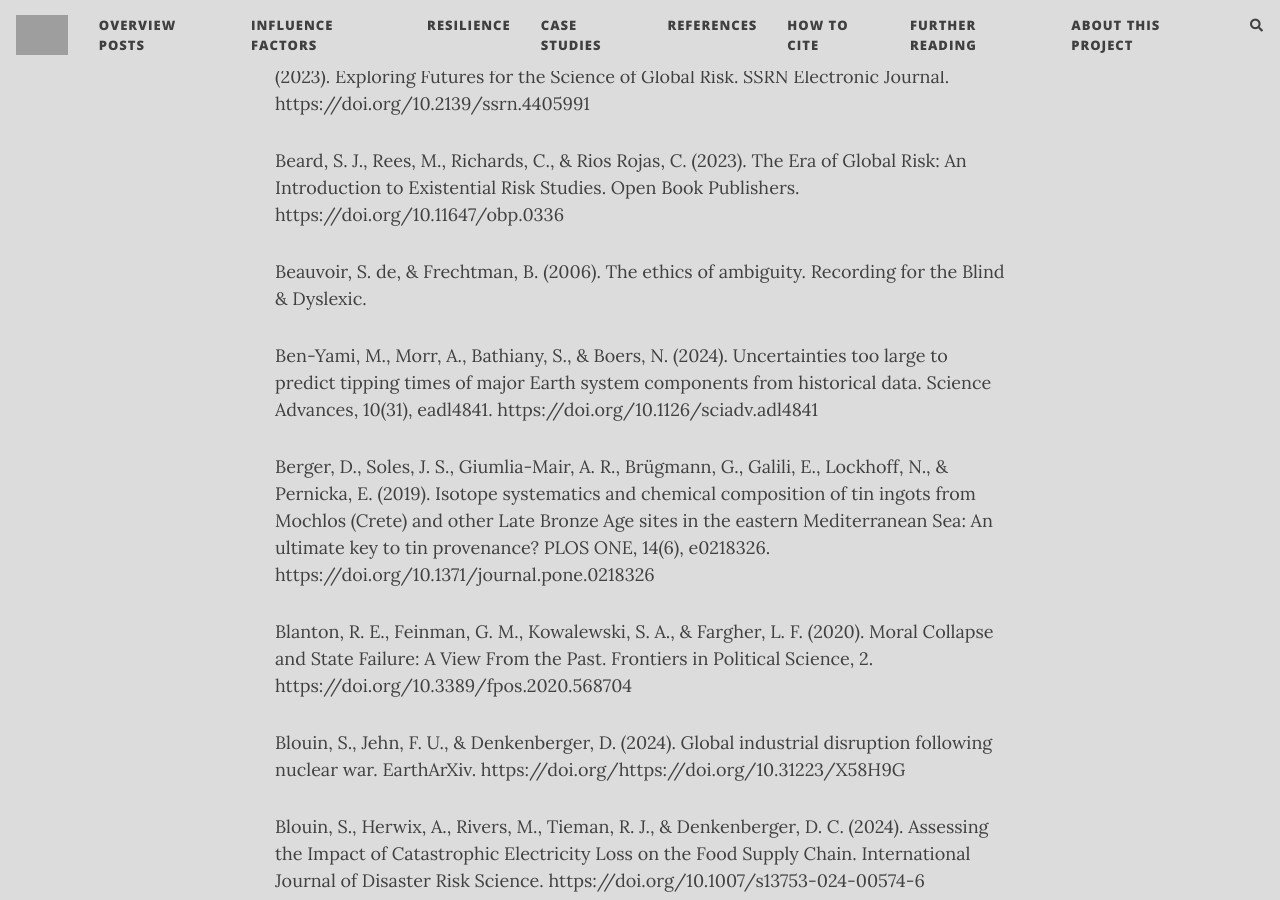
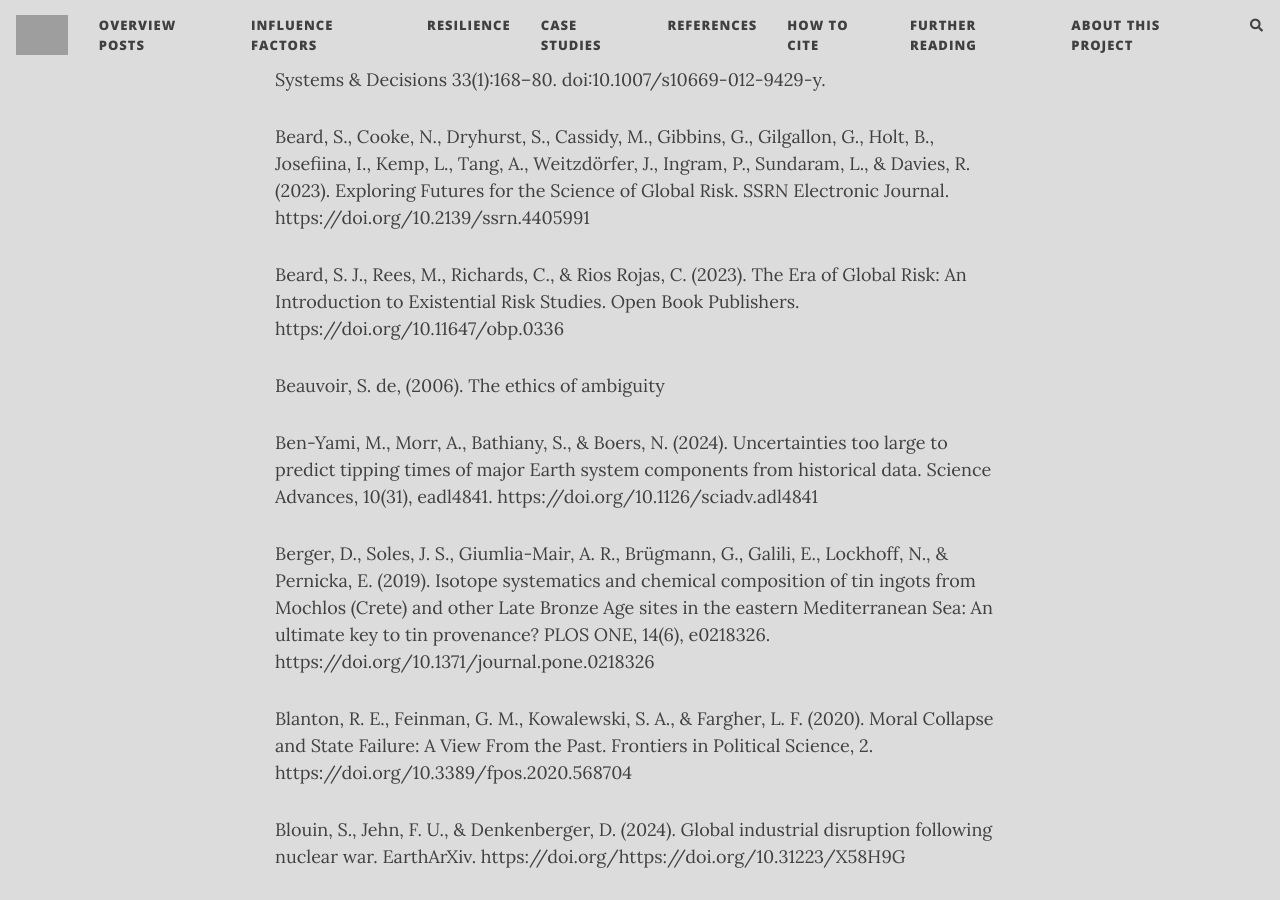
Before and after one commit to florianjehn/Societal_Collapse, a Jekyll site: the page built from references.md, in a window 1280 px wide and 900 px high, scrolled down 2682 px. Built offline with Jekyll 4.4.1, drawn with Linux system fonts in a browser that asks for light colours; nearby versions of some CDN libraries; comment, search, counter and statistics services are not loaded; some of the changed text lies outside the part shown; grey boxes are pictures that could not be loaded.

Commit message:
Update references.md

```diff
--- a/references.md
+++ b/references.md
@@ -51,7 +55,7 @@
 
 Beard, S. J., Rees, M., Richards, C., & Rios Rojas, C. (2023). The Era of Global Risk: An Introduction to Existential Risk Studies. Open Book Publishers. https://doi.org/10.11647/obp.0336
 
-Beauvoir, S. de, & Frechtman, B. (2006). The ethics of ambiguity. Recording for the Blind & Dyslexic.
+Beauvoir, S. de, (2006). The ethics of ambiguity
 
 Ben-Yami, M., Morr, A., Bathiany, S., & Boers, N. (2024). Uncertainties too large to predict tipping times of major Earth system components from historical data. Science Advances, 10(31), eadl4841. https://doi.org/10.1126/sciadv.adl4841
 
```
Also changed, not shown: other parts of references.md (+26 -0 lines).
